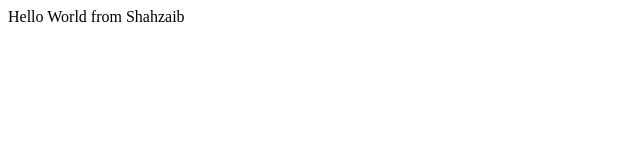
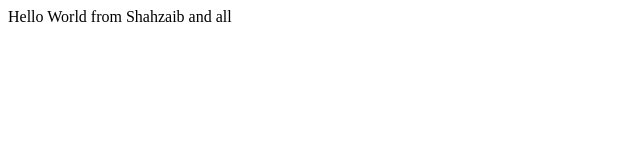
Before and after one commit to Shahzaib1414/Bootcamp2020Sample, a plain HTML site: page index.html in a window 1280 px wide. Shown: the full height of the page, 0-640 px from the left. Drawn offline with Linux system fonts and the light colour scheme.

Commit message:
updated new main.yml

```diff
--- a/index.html
+++ b/index.html
@@ -6,6 +6,6 @@
     <title>Document</title>
 </head>
 <body>
-    <h>Hello World from Shahzaib</h>
+    <h>Hello World from Shahzaib and all</h>
 </body>
 </html>
```
Also changed, not shown: 1 other file.
